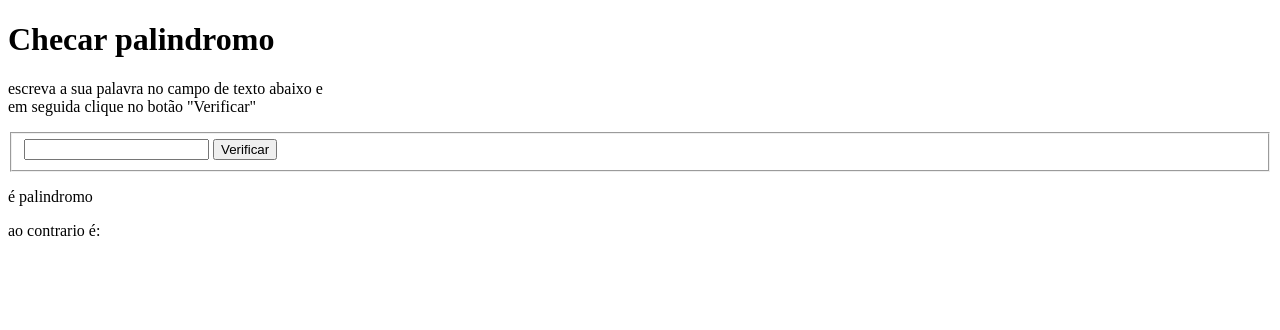
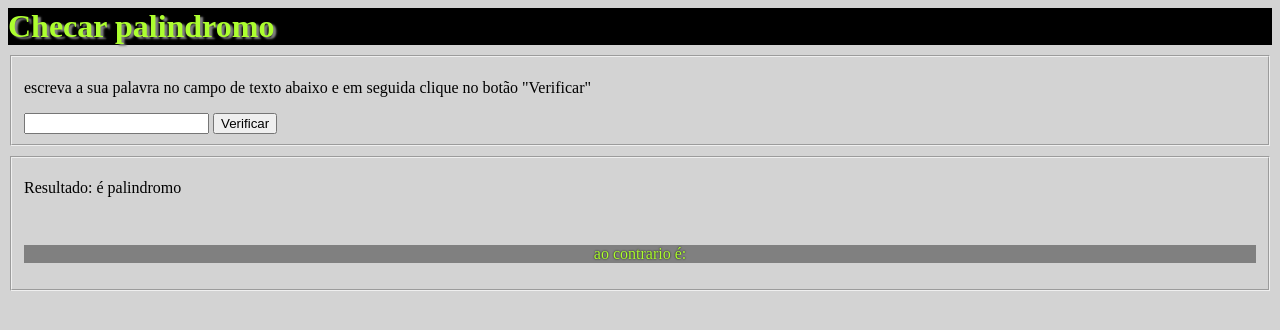
Before and after one commit to Migu3l-55/Checar-palindromo, a plain HTML site: page index.html in a window 1280 px wide. Both pictures are taken after a click on the button "Verificar". Drawn offline with Linux system fonts and the light colour scheme.

Commit message:
Add files via upload

```diff
--- a/index.html
+++ b/index.html
@@ -4,21 +4,27 @@
     <meta charset="utf-8">
     <meta name="viewport" content="width=device-width, initial-scale=1.0">
     <title>Palindromo</title>
+    <link rel="stylesheet" href="style.css">
 </head>
 <body id="teste">
     <header>
         <h1>Checar palindromo</h1>
-        <p>escreva a sua palavra no campo de texto abaixo e <br>
-        em seguida clique no botão "Verificar"</p>
+
     </header>
 
     <fieldset>
-        <input id="input" type="text">
-        <button type="button" onclick="verificar()">Verificar</button>
+        <p>escreva a sua palavra no campo de texto abaixo e em seguida clique no botão "Verificar"</p>
+        <div class="input">
+            <input id="input" type="text">
+            <button type="button" onclick="verificar()">Verificar</button>
+        </div>
     </fieldset>
 
-    <p id="output"></p>
-    <p id="palavra-reversa"></p>
+    <fieldset class="output">
+        <p class="output">Resultado: <p id="output" style="display: inline;"></p></p>
+        <p class="output reverso" id="palavra-reversa"></p>
+    </fieldset>
+
 
     <script src="script.js"></script>
 </body>
--- a/script.js
+++ b/script.js
@@ -4,7 +4,7 @@ function get_input() {
 }
 
 function exibir_verificacao(texto) {
-    document.getElementById("output").innerHTML = texto;
+    document.getElementById("output").innerHTML = " "+ texto;
 }
 
 function mostrar_palavra_reversa(palavra_correta, palavra_reversa) {
--- /dev/null
+++ b/style.css
@@ -0,0 +1,40 @@
+body {
+    background-color: lightgrey;
+}
+
+header h1 {
+    color: greenyellow;
+    text-shadow: 3px 2px 2px gray;
+    background-color: black;
+    margin: 0;
+}
+
+fieldset { margin-top: 10px;}
+
+fieldset.input p {
+    margin: 0;
+    width: 60%;
+    display: block;
+}
+
+div.input {
+    margin-top: 10px;
+}
+
+div.output {
+    border: 1px solid greenyellow;
+
+}
+
+p.output {
+    display: inline-block;
+}
+
+
+p.reverso {
+    color: greenyellow;
+    background-color: grey;
+    text-shadow: 0 0 2px black;
+    width: 100%;
+    text-align: center;
+}
```
